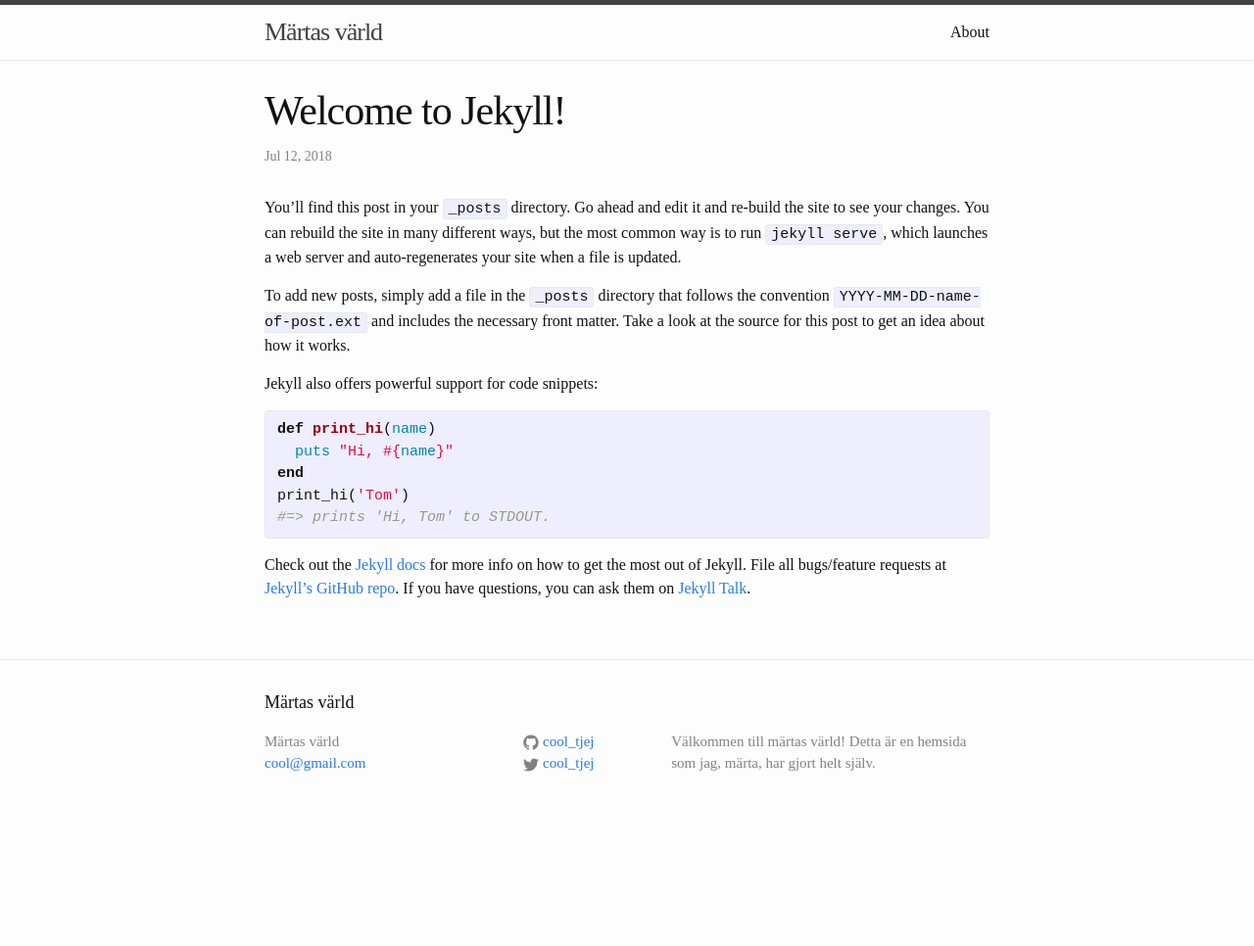
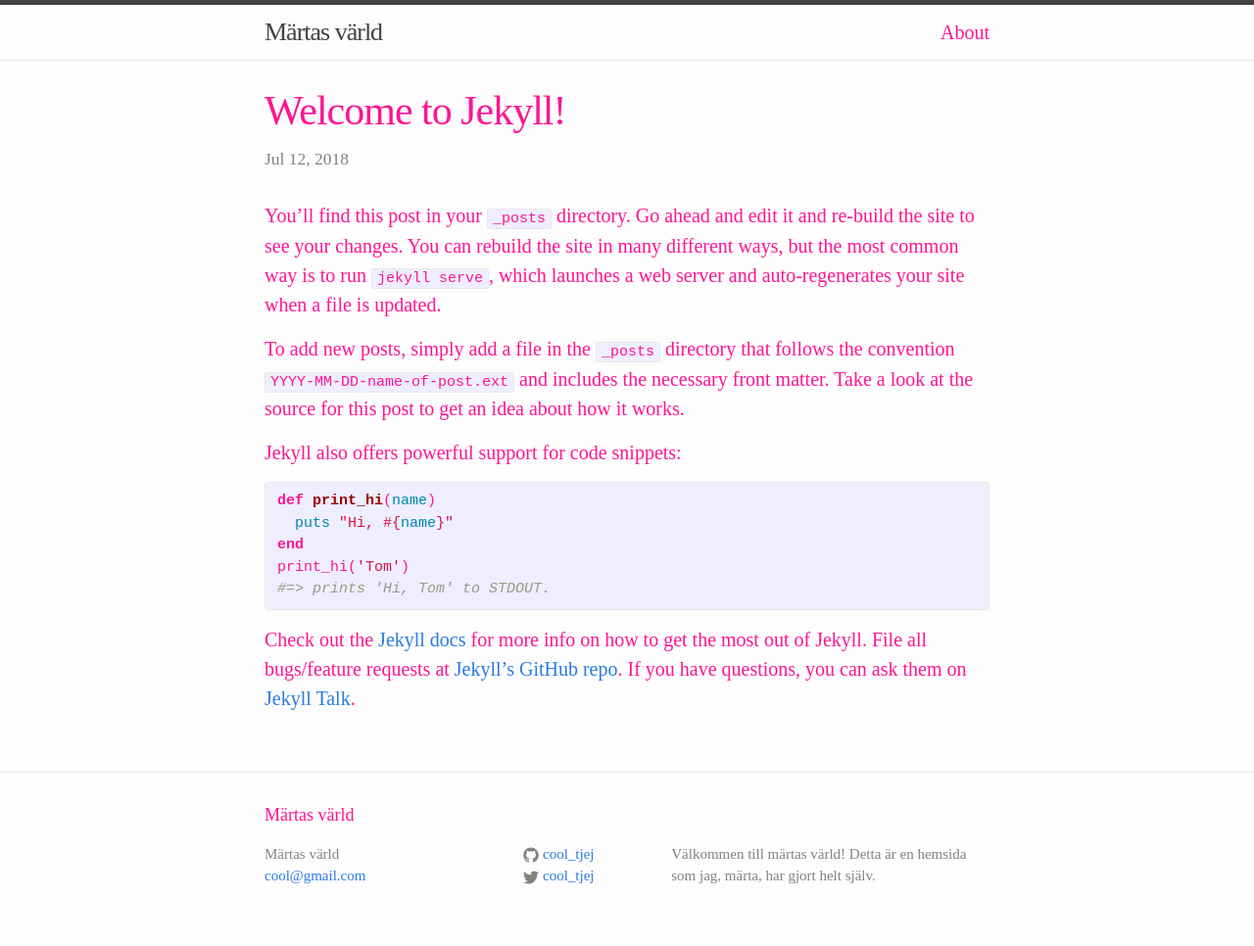
Before and after one commit to martan8/martan8.github.io, a Jekyll site: the page built from _posts/2018-07-12-welcome-to-jekyll.markdown, in a window 1280 px wide. Shown: the whole page at 98% size. Built offline with Jekyll 4.4.1, drawn with Linux system fonts in a browser that asks for light colours; before the commit the page ends 900 px from its top, so only the background shows below that.

Commit message:
Update main.scss

```diff
--- a/css/main.scss
+++ b/css/main.scss
@@ -7,14 +7,14 @@
 
 // Our variables
 $base-font-family: "Times New Roman", Times New Roman, serif;
-$base-font-size:   16px;
+$base-font-size:   20px;
 $base-font-weight: 400;
 $small-font-size:  $base-font-size * 0.875;
 $base-line-height: 1.5;
 
 $spacing-unit:     30px;
 
-$text-color:       #111;
+$text-color:       #FF1493;
 $background-color: #fdfdfd;
 $brand-color:      #2a7ae2;
 
```
